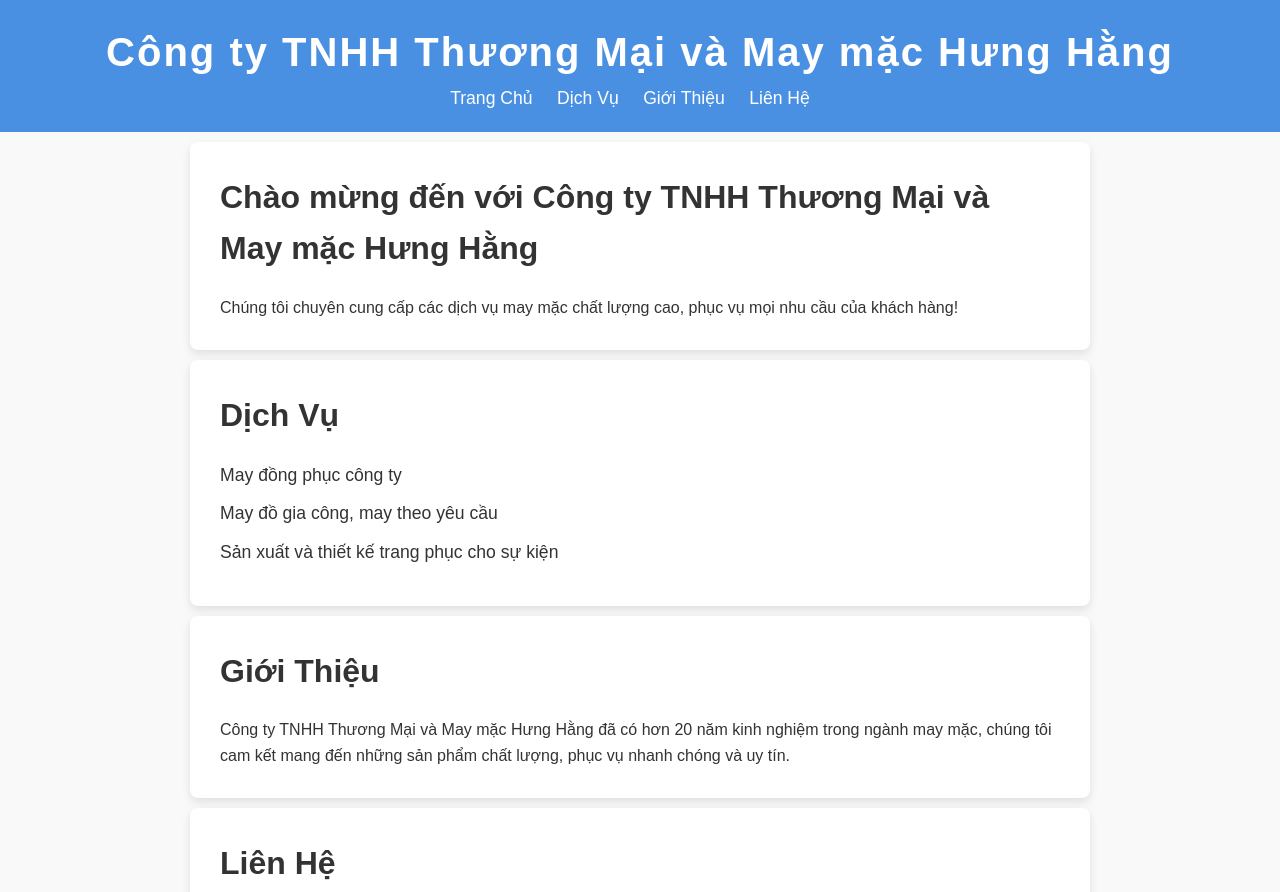
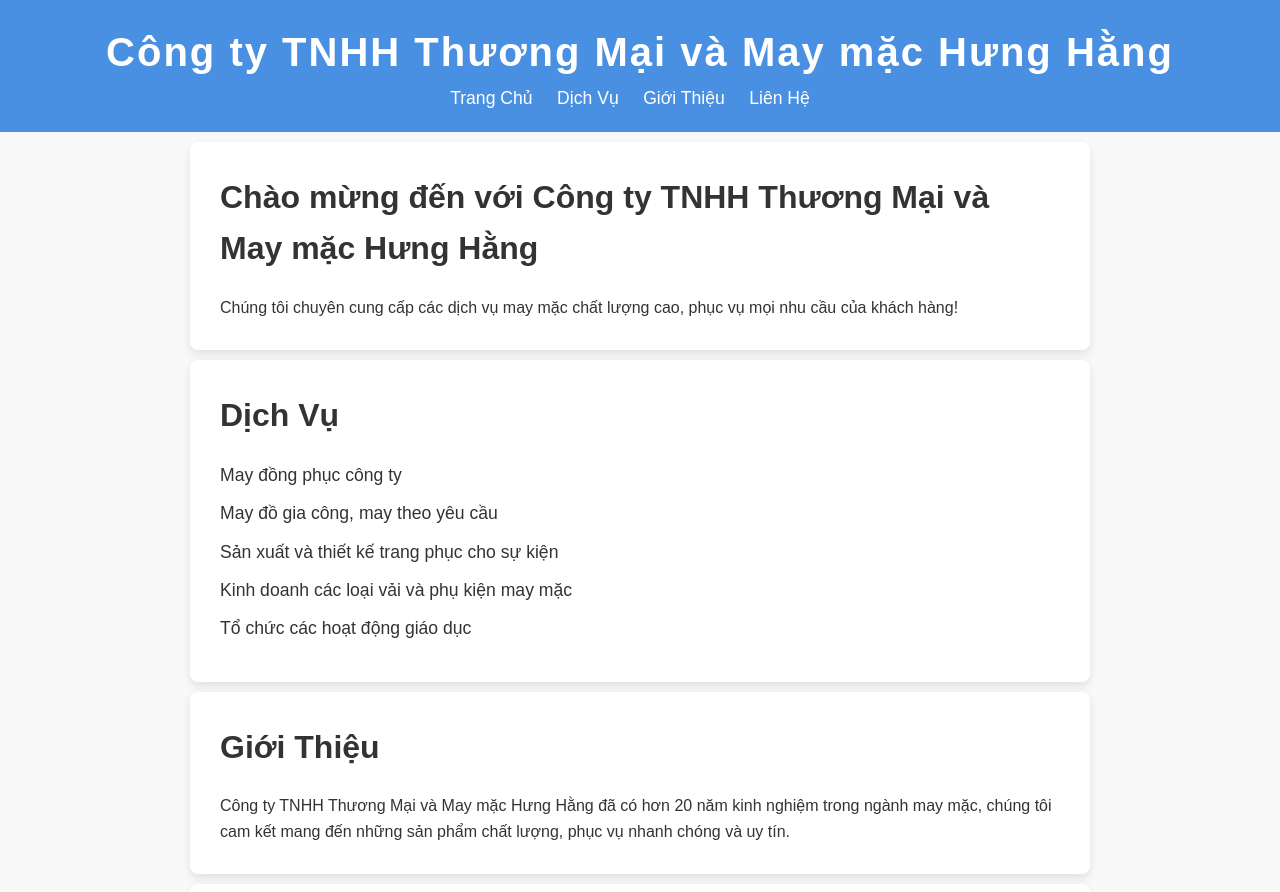
Before and after one commit to 8hungluuquang/ok, a plain HTML site: page index.html in a window 1280 px wide. Shown: the top 892 px of the page. Drawn offline with Linux system fonts and the light colour scheme.

Commit message:
Update index.html

```diff
--- a/index.html
+++ b/index.html
@@ -33,6 +33,8 @@
             <li>May đồng phục công ty</li>
             <li>May đồ gia công, may theo yêu cầu</li>
             <li>Sản xuất và thiết kế trang phục cho sự kiện</li>
+            <li>Kinh doanh các loại vải và phụ kiện may mặc</li>
+            <li>Tổ chức các hoạt động giáo dục</li> <!-- Dịch vụ mới -->
         </ul>
     </section>
 
```
